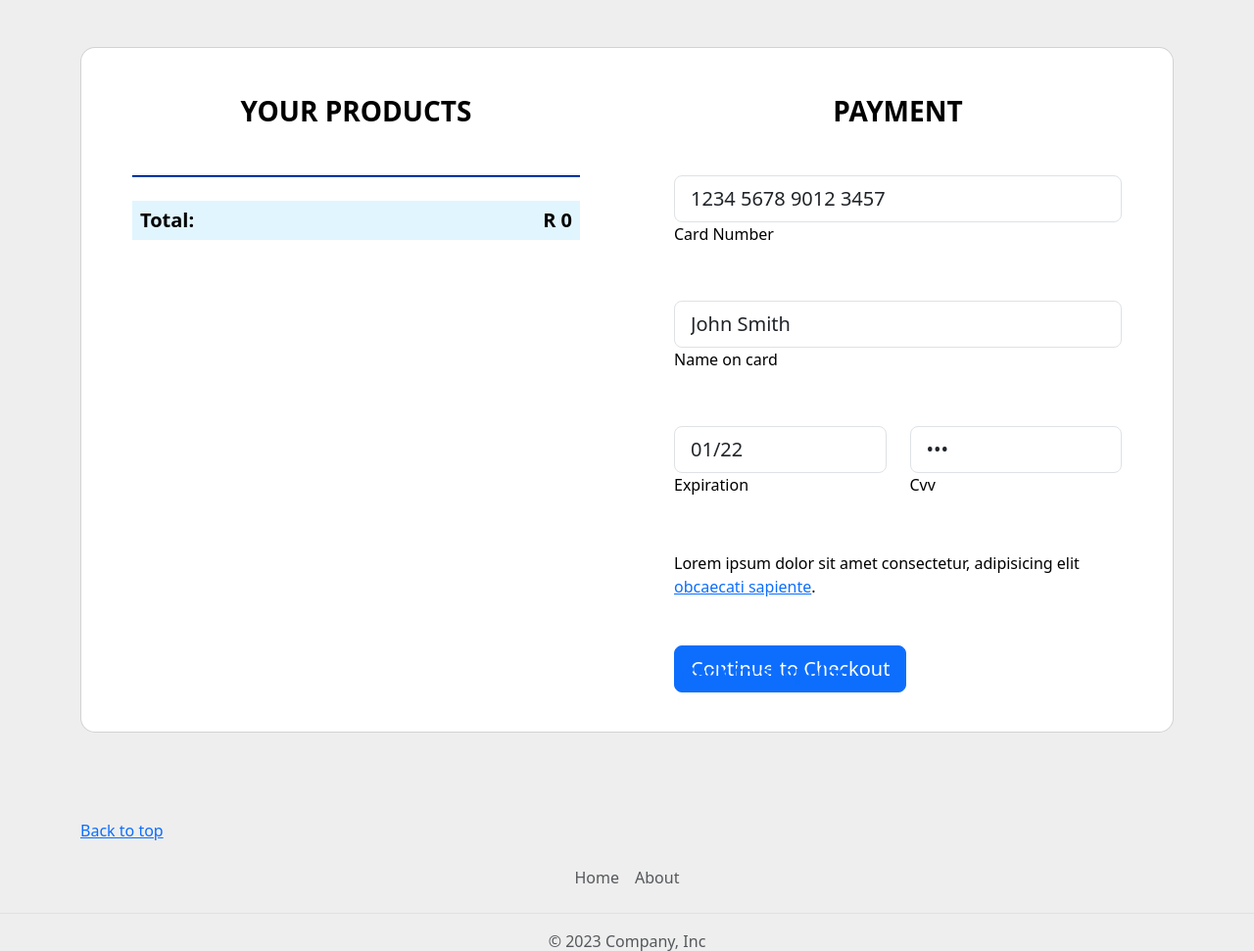
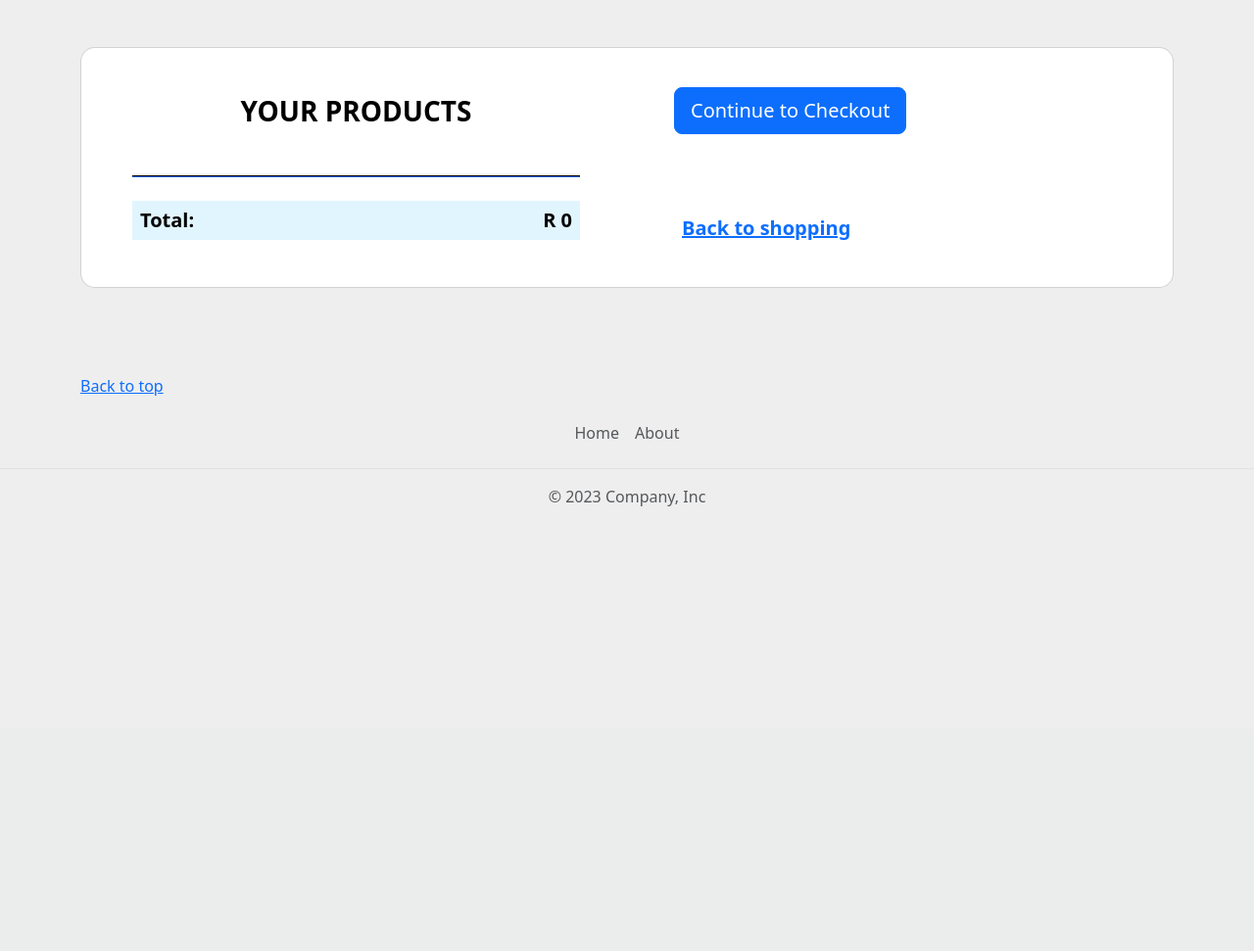
Before and after one commit to Sequence-94/FigurineStore, a Flask app: page /cart in a window 1280 px wide. Shown: the part 56-1027 px from the top of the page at 98% size. After the commit the page ends 573 px from the top, so only its background shows below. Run offline with Flask 3, Linux system fonts and the light colour scheme; a user stored in the database is signed in; some libraries are stand-ins or nearby versions.

Commit message:
added requirements.txt

```diff
--- a/shop/templates/cart.html
+++ b/shop/templates/cart.html
@@ -48,46 +48,6 @@ Cart
                             </div>
                             <div class="col-lg-6 px-5 py-4">
 
-                                <h3 class="mb-5 pt-2 text-center fw-bold text-uppercase">Payment</h3>
-
-                                <form class="mb-5">
-
-                                    <div class="form-outline mb-5">
-                                        <input type="text" id="typeText" class="form-control form-control-lg" siez="17"
-                                               value="1234 5678 9012 3457" minlength="19" maxlength="19"/>
-                                        <label class="form-label" for="typeText">Card Number</label>
-                                    </div>
-
-                                    <div class="form-outline mb-5">
-                                        <input type="text" id="typeName" class="form-control form-control-lg" siez="17"
-                                               value="John Smith"/>
-                                        <label class="form-label" for="typeName">Name on card</label>
-                                    </div>
-
-                                    <div class="row">
-                                        <div class="col-md-6 mb-5">
-                                            <div class="form-outline">
-                                                <input type="text" id="typeExp" class="form-control form-control-lg"
-                                                       value="01/22"
-                                                       size="7" id="exp" minlength="7" maxlength="7"/>
-                                                <label class="form-label" for="typeExp">Expiration</label>
-                                            </div>
-                                        </div>
-                                        <div class="col-md-6 mb-5">
-                                            <div class="form-outline">
-                                                <input type="password" id="typeText"
-                                                       class="form-control form-control-lg"
-                                                       value="&#9679;&#9679;&#9679;" size="1" minlength="3"
-                                                       maxlength="3"/>
-                                                <label class="form-label" for="typeText">Cvv</label>
-                                            </div>
-                                        </div>
-                                    </div>
-
-                                    <p class="mb-5">Lorem ipsum dolor sit amet consectetur, adipisicing elit <a
-                                            href="#!">obcaecati sapiente</a>.</p>
-
-
                                     <h5 class="fw-bold mb-5" style="position: absolute; bottom: 0;">
                                         <a href="{{url_for('shop_page')}}"><i class="fas fa-angle-left me-2"></i>Back to
                                             shopping</a>
```
Also changed, not shown: requirements.txt (added, +14 -0 lines).
